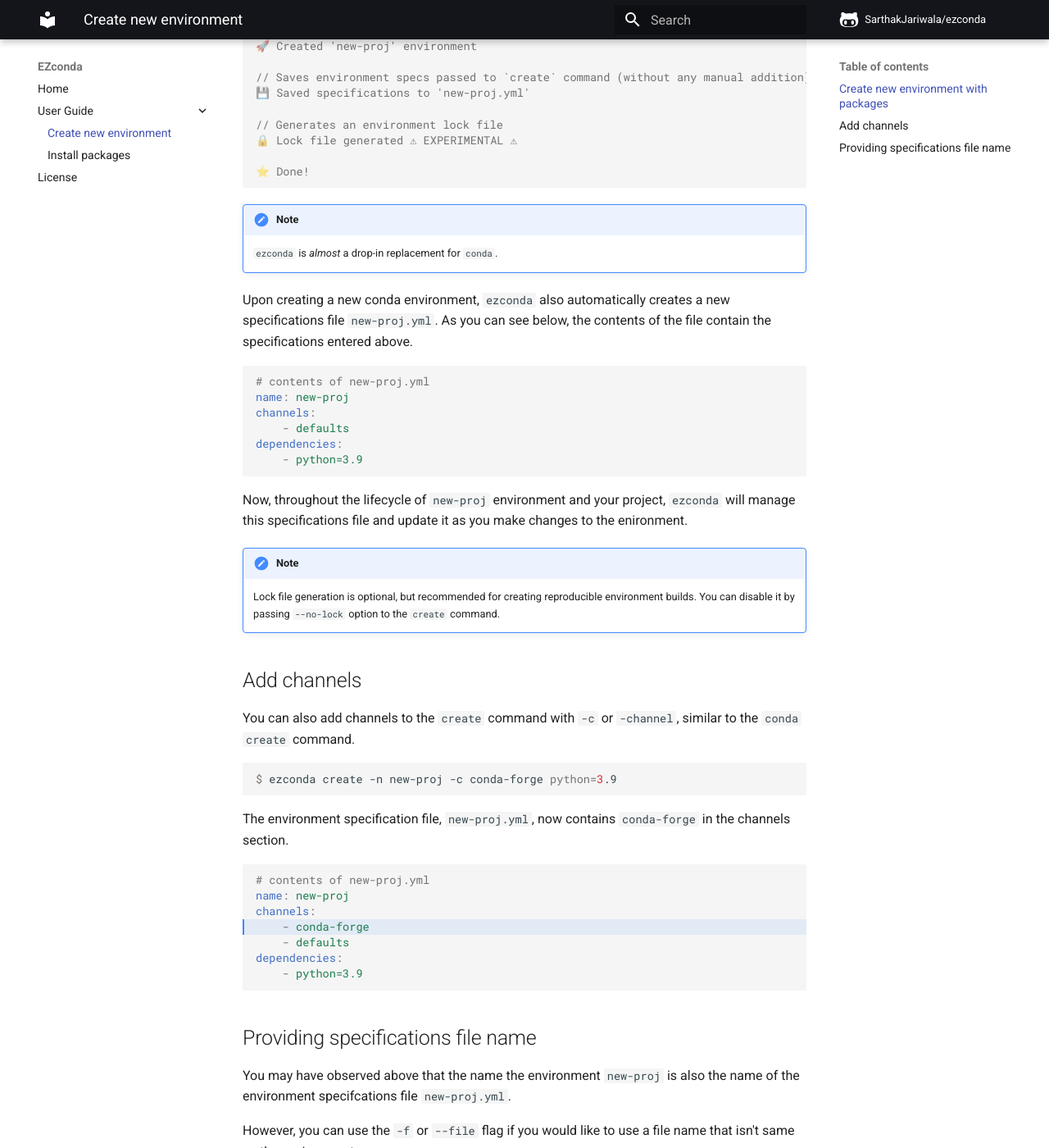
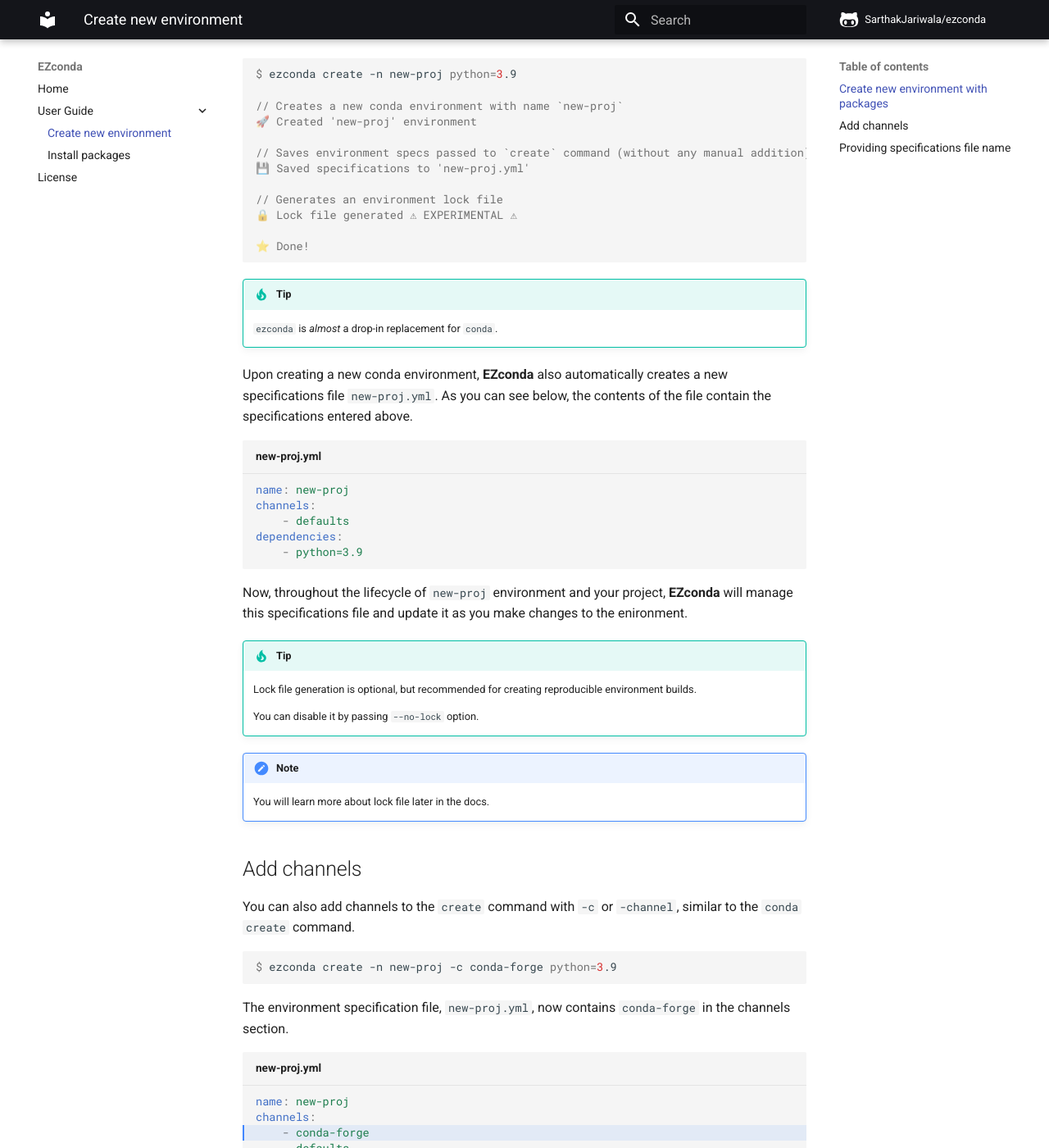
Before and after one commit to SarthakJariwala/ezconda, an MkDocs documentation site: the page built from docs/user_guide/create_new_env.md, in a window 1280 px wide and 1400 px high, scrolled down 318 px. Shown: the whole window at 82% size. Built offline with MkDocs 1.6.1 and Material for MkDocs 9.7.7, drawn with Linux system fonts in a browser that asks for light colours; comment, search, counter and statistics services are not loaded; some of the changed text lies outside the part shown.

Commit message:
Update mkdocs-material to >8.0.0, add code-block titles

````diff
--- a/docs/user_guide/create_new_env.md
+++ b/docs/user_guide/create_new_env.md
@@ -1,4 +1,6 @@
-# Create New Environment - `create`
+# Create New Environment
+
+You can use the `create` command to create new conda environments with environment specifications file (more below).
 
 ## Create new environment with packages
 
@@ -21,13 +23,13 @@
 ⭐ Done!
 ```
 </div>
-!!! Note
+
+!!! Tip
     `ezconda` is *almost* a drop-in replacement for `conda`.
 
-Upon creating a new conda environment, `ezconda` also automatically creates a new specifications file `new-proj.yml`. As you can see below, the contents of the file contain the specifications entered above.
+Upon creating a new conda environment, **EZconda** also automatically creates a new specifications file `new-proj.yml`. As you can see below, the contents of the file contain the specifications entered above.
 
-```YAML
-# contents of new-proj.yml
+```yaml title="new-proj.yml"
 name: new-proj
 channels:
     - defaults
@@ -35,11 +37,15 @@
     - python=3.9
 ```
 
-Now, throughout the lifecycle of `new-proj` environment and your project, `ezconda` will manage this specifications file and update it as you make changes to the enironment.
+Now, throughout the lifecycle of `new-proj` environment and your project, **EZconda** will manage this specifications file and update it as you make changes to the enironment.
+
+!!! Tip
+    Lock file generation is optional, but recommended for creating reproducible environment builds.
+
+    You can disable it by passing `--no-lock` option.
 
 !!! Note
-    Lock file generation is optional, but recommended for creating reproducible environment builds.
-    You can disable it by passing `--no-lock` option to the `create` command.
+    You will learn more about lock file later in the docs.
 
 
 ## Add channels
@@ -55,8 +61,7 @@
 
 The environment specification file, `new-proj.yml`,  now contains `conda-forge` in the channels section.
 
-```YAML hl_lines="4"
-# contents of new-proj.yml
+```YAML hl_lines="3" title="new-proj.yml"
 name: new-proj
 channels:
     - conda-forge
--- a/mkdocs.yml
+++ b/mkdocs.yml
@@ -21,6 +21,7 @@
   features:
     - search.suggest
     - search.highlight
+    - content.code.annotate
   font:
     text: Roboto
     code: Roboto Mono
--- a/pyproject.toml
+++ b/pyproject.toml
@@ -17,7 +17,7 @@
 [tool.poetry.dev-dependencies]
 pytest = "^5.2"
 mkdocs = "^1.2.2"
-mkdocs-material = "^7.3.0"
+mkdocs-material = "^8.1.4"
 
 [build-system]
 requires = ["poetry-core>=1.0.0"]
````
Also changed, not shown: docs/user_guide/install_packages.md (+4 -5 lines), 1 other file.
